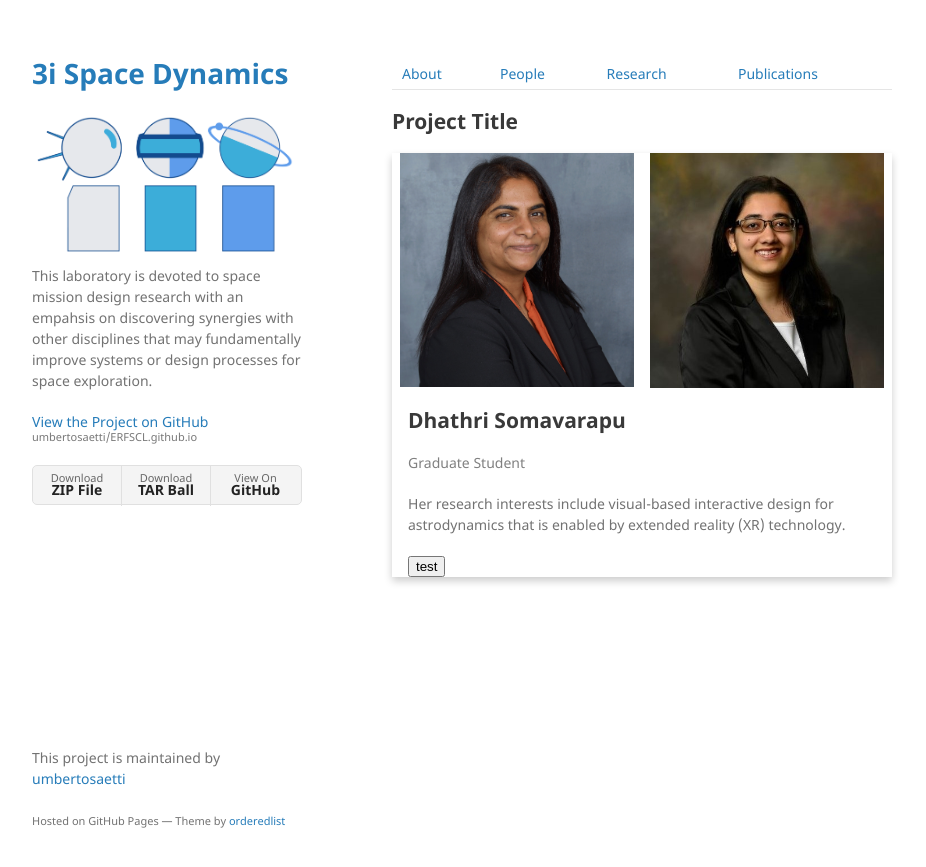
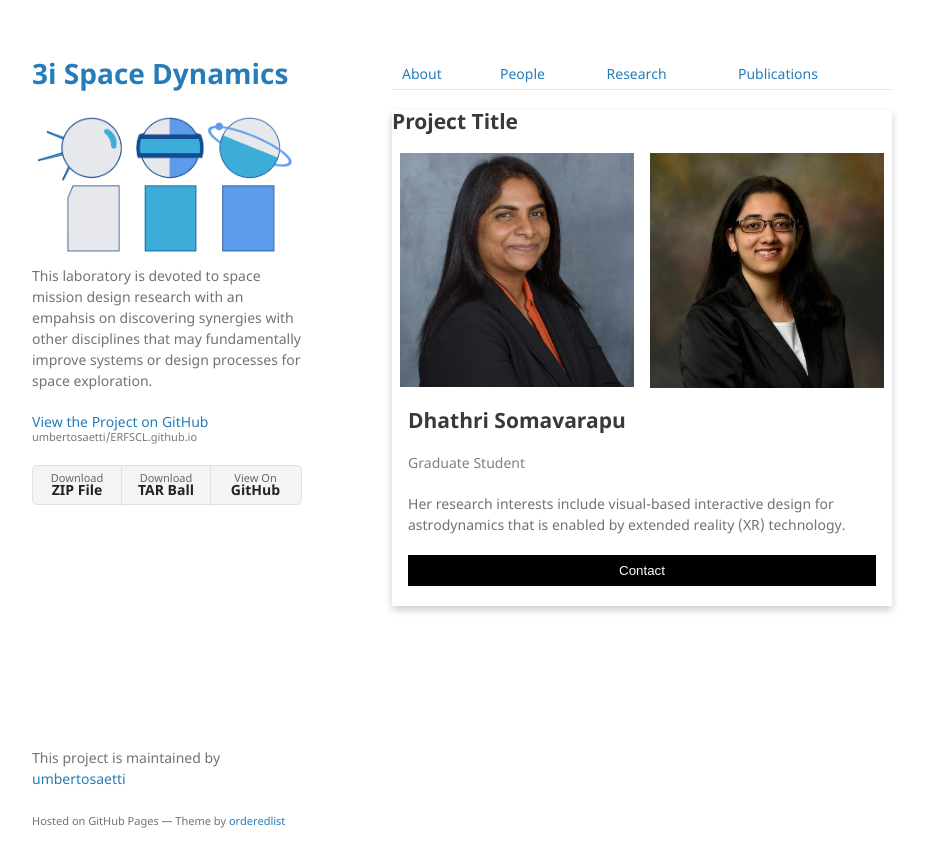
Before and after one commit to umbertosaetti/ERFSCL.github.io, a Jekyll site: the page built from research-page.md, in a window 1280 px wide. Shown: the top 867 px of the page, without its empty margins (178-1104 px from the left). Built offline with Jekyll 4.4.1, drawn with Linux system fonts in a browser that asks for light colours; our own code applies the rules of GitHub Pages for plain Markdown files.

Commit message:
Update research-page.md

```diff
--- a/research-page.md
+++ b/research-page.md
@@ -63,9 +63,10 @@ html {
 </head>
 <body>
 
-  <h2> Project Title </h2>
+
 <div class="row">
   <div class="card">
+     <h2> Project Title </h2>
     <div class="column">
       <img src="./assets/img/dhathri.jpg" style="width:100%">
     </div>
@@ -77,7 +78,7 @@ html {
         <p class="title">Graduate Student</p>
         <p>Her research interests include visual-based interactive design for astrodynamics that is enabled by extended reality (XR) technology.</p>
 
-        <button> test </button>
+        <p><button class="button">Contact</button></p>
       </div>
   </div>
 </div>
```
